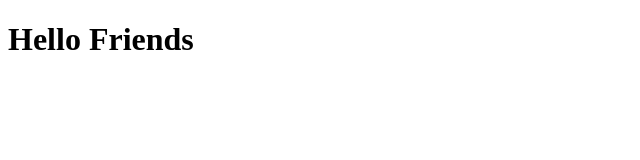
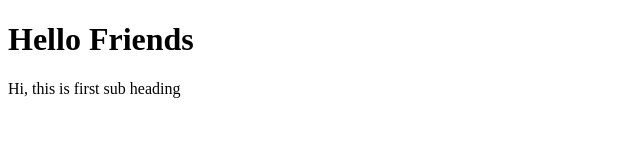
Before and after one commit to PRinCE333333/somecocde, a plain HTML site: page index.html in a window 1280 px wide. Shown: the whole page, without its empty margins (0-640 px from the left). Drawn offline with Linux system fonts and the light colour scheme.

Commit message:
changed in index file

```diff
--- a/index.html
+++ b/index.html
@@ -7,5 +7,6 @@
 </head>
 <body>
     <h1>Hello Friends</h1>
+    <p>Hi, this is first sub heading</p>
 </body>
 </html>
```
